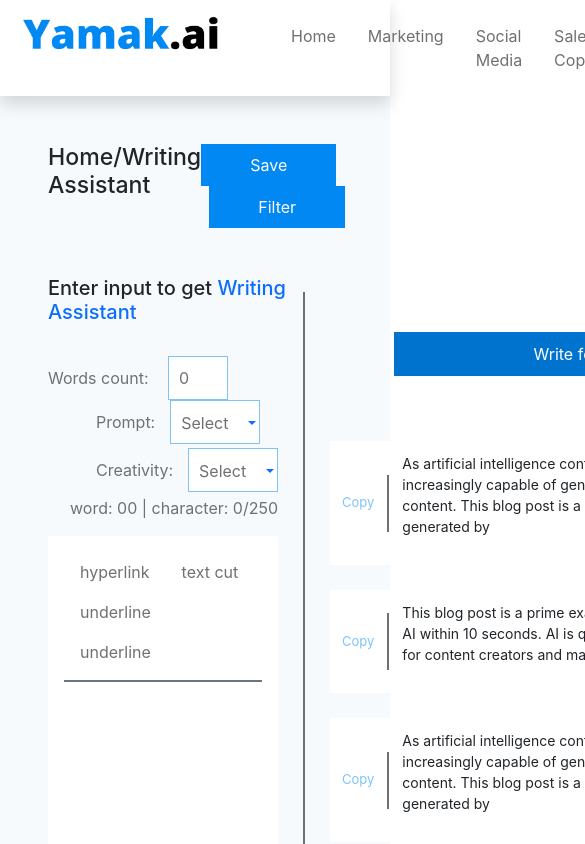
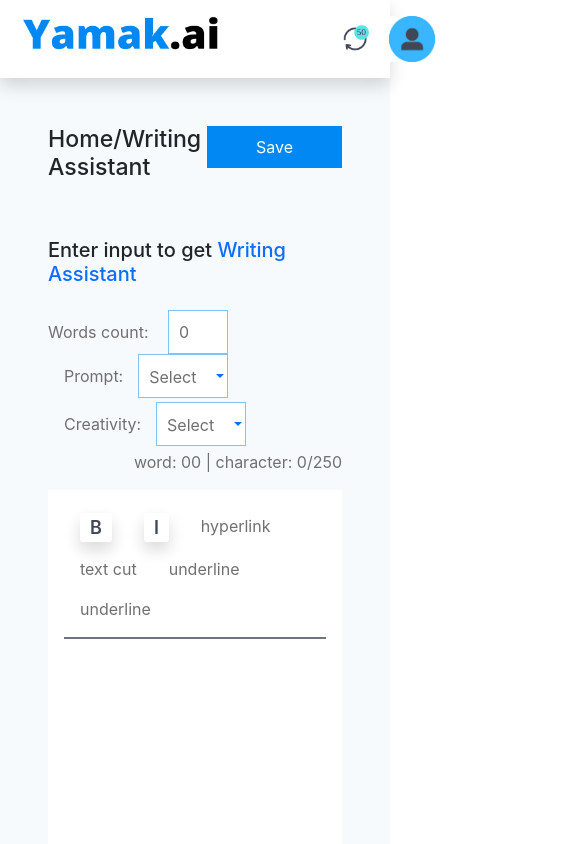
Before and after one commit to syed-jaid/first-typescript-project, a React (Create React App) app: page / in a window 390 px wide. Shown: the top 844 px of the page, 585 px wide, since content can reach past the window. Built offline with nearby package versions, Linux system fonts and the light colour scheme.

Commit message:
responsive is done for 700 px and remain for moblie

```diff
--- a/src/component/Main.tsx
+++ b/src/component/Main.tsx
@@ -1,4 +1,5 @@
 import React from 'react';
+import './style.css'
 
 const Main = () => {
     return (
@@ -9,7 +10,7 @@ const Main = () => {
                     {/* main part  */}
                     <div className='mt-4'>
                         <span className='text-color'>Words count:</span> <input className='small-input-1 text-color' value='0' type="number" name="" id="" />
-                        <span className='ms-5 text-color'>Prompt:</span>
+                        <span className='ms-md-5 ms-3 text-color'>Prompt:</span>
                         <div className="input-group  d-inline">
                             <button className="btn dropdown-toggle bg-white text-primary mb-1 small-input-2" type="button" data-bs-toggle="dropdown" aria-expanded="false"><span className='  text-color me-3'>Select</span></button>
                             <ul className="dropdown-menu">
@@ -17,7 +18,7 @@ const Main = () => {
                                 <li><a className="dropdown-item" href="#">Another action</a></li>
                             </ul>
                         </div>
-                        <span className='ms-5 text-color'>Creativity:</span>
+                        <span className='ms-md-5 ms-3 text-color'>Creativity:</span>
                         <div className="input-group  d-inline">
                             <button className="btn dropdown-toggle bg-white text-primary mb-1 small-input-2" type="button" data-bs-toggle="dropdown" aria-expanded="false"><span className=' me-3 text-color'>Select</span></button>
                             <ul className="dropdown-menu">
@@ -33,6 +34,12 @@ const Main = () => {
                         {/* main input box  */}
                         <div className='bg-white p-3'>
                             <ul className="nav mb-2">
+                                <li className="nav-item">
+                                    <a className="nav-link " aria-current="page" href="#"><span className='nav-hight shadow bg-body rounded'>B</span></a>
+                                </li>
+                                <li className="nav-item">
+                                    <a className="nav-link " aria-current="page" href="#"><span className='nav-hight shadow bg-body rounded'>I</span></a>
+                                </li>
                                 <li className="nav-item">
                                     <a className="nav-link " aria-current="page" href="#">hyperlink</a>
                                 </li>
@@ -85,6 +92,16 @@ const Main = () => {
                     </div>
                 </div>
             </div>
+            <div className='buttom-links'>
+                <ul className="d-flex justify-content-center mb-0 pb-3 ps-0">
+                    <a className="nav-link " aria-current="page" href="#">Home</a>
+                    <a className="nav-link " aria-current="page" href="#">Marketing</a>
+                    <a className="nav-link " aria-current="page" href="#">Social Media</a>
+                    <a className="nav-link " aria-current="page" href="#">Sales Copy</a>
+                    <a className="nav-link " aria-current="page" href="#">Blogs</a>
+                    <a className="nav-link " aria-current="page" href="#">Others</a>
+                </ul>
+            </div>
         </div>
     );
 };
--- a/src/component/Navbar.tsx
+++ b/src/component/Navbar.tsx
@@ -12,14 +12,20 @@ const Navbar = () => {
                     <div>
                         <a className="navbar-brand" href="#"> <img className='logo' src={logo} alt="" /> </a>
                     </div>
-                    <div>
+                    <div >
                         <ul className=" d-flex ">
+                            <div className='nav-links1 '>
+                                <div className='d-flex'>
                                     <a className="nav-link " aria-current="page" href="#">Home</a>
                                     <a className="nav-link " aria-current="page" href="#">Marketing</a>
                                     <a className="nav-link " aria-current="page" href="#">Social Media</a>
                                     <a className="nav-link " aria-current="page" href="#">Sales Copy</a>
                                     <a className="nav-link " aria-current="page" href="#">Blogs</a>
                                     <a className="nav-link " aria-current="page" href="#">Others</a>
+                                </div>
+
+                            </div>
+
                             <img className='round-img' src={round} alt="" />
                             <img className='person-img' src={person} alt="" />
                         </ul>
@@ -30,7 +36,7 @@ const Navbar = () => {
                 <h3>Home/Writing Assistant</h3>
                 <div>
                     <button className="btn px-5 py-2" type="button">Save</button>
-                    <button className="btn px-5 py-2 ms-2" type="button">Filter</button>
+                    <button className="btn px-5 py-2 ms-2 filter-button" type="button">Filter</button>
                 </div>
             </div>
         </div>
--- a/src/component/style.css
+++ b/src/component/style.css
@@ -49,7 +49,7 @@
 .the-main-div {
     display: flex;
     justify-content: space-between;
-    padding-bottom: 40px;
+    padding-bottom: 50px;
 }
 
 .left-site {
@@ -80,6 +80,13 @@
     color: #707070;
 }
 
+.nav-hight {
+    font-size: 18px;
+    font-weight: 600;
+    padding: 4px 10px;
+    color: #414756;
+}
+
 .text-color-2 {
     color: #FF8D8D;
 }
@@ -87,7 +94,7 @@
 /* big-input-file */
 .big-input-file {
     width: 100%;
-    height: 588px;
+    height: 470px;
     border: 0;
 
 }
@@ -98,6 +105,7 @@
     padding-right: 140px;
     padding-top: 10px;
     padding-bottom: 10px;
+    margin-top: 30px;
     color: white;
     background-color: #0073CF;
     border: 0;
@@ -132,6 +140,56 @@
 .hr-big {
     border: 1px solid #707070;
     margin-left: 25px;
+    padding: 0;
     margin-top: -40px;
     margin-bottom: -50px;
 }
+
+.buttom-links {
+    display: none;
+}
+
+@media screen and (max-width: 1280px) {
+
+    .copy-main-div {
+        width: 400px;
+    }
+
+}
+
+@media screen and (max-width: 1180px) {
+
+    .copy-main-div {
+        width: 100%;
+        margin-left: 0%;
+    }
+
+    .the-main-div {
+        display: block;
+    }
+
+    .hr-big {
+        display: none;
+    }
+}
+
+@media screen and (max-width: 1025px) {
+
+    .the-main-div {
+        padding-bottom: 50px;
+    }
+
+    .nav-links1 {
+        display: none;
+    }
+
+    .buttom-links {
+        display: inline;
+    }
+}
+
+@media screen and (max-width: 640px) {
+    .filter-button {
+        display: none;
+    }
+}
```
Lines whose indentation alone changed are shown as unchanged.
